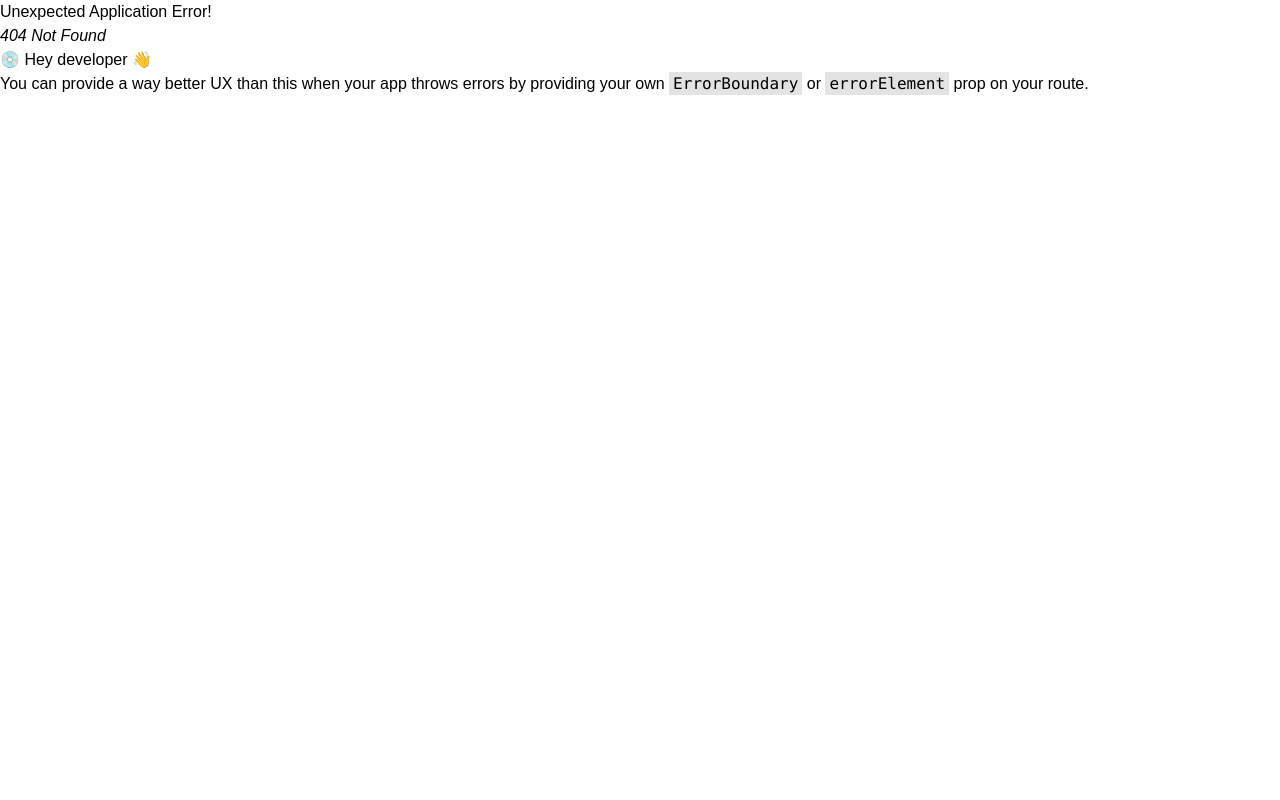
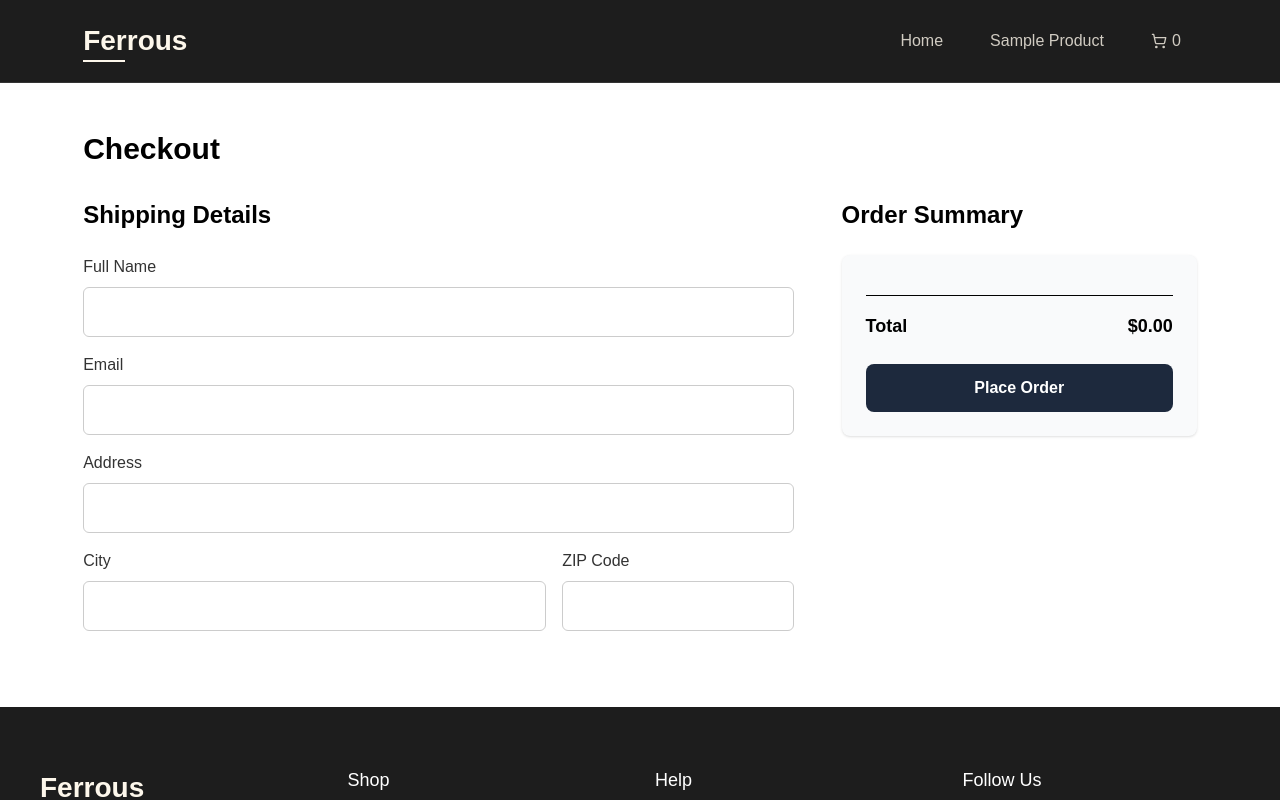
Before and after one commit to AbdulrahmanS254/React-Store, a React (Vite) app: page /checkout in a window 1280 px wide. Before the commit this address had no page. Shown: the top 800 px of the page. Built offline with nearby package versions, Linux system fonts and the light colour scheme; a web font is replaced by a local one.

Commit message:
created checkout page

```diff
--- a/src/main.jsx
+++ b/src/main.jsx
@@ -7,6 +7,7 @@ import App from "./App.jsx";
 import Home from "./pages/Home/Home.jsx";
 import ProductDetails from "./pages/ProductDetails/ProductDetails.jsx";
 import Cart from "./pages/Cart/Cart.jsx";
+import Checkout from "./pages/Checkout/CheckOut.jsx";
 
 const router = createBrowserRouter([
     {
@@ -26,6 +27,10 @@ const router = createBrowserRouter([
                 path: "/cart/",
                 element: <Cart />,
             },
+            {
+                path: "/checkout/",
+                element: <Checkout />,
+            },
         ],
     },
 ]);
--- a/src/pages/Cart/Cart.jsx
+++ b/src/pages/Cart/Cart.jsx
@@ -31,9 +31,9 @@ export default function Cart() {
                         <h2 className="cart-total">
                             Total: ${totalPay.toFixed(2)}
                         </h2>
-                        <button className="btn-checkout">
+                        <Link to="/checkout/" className="btn-checkout">
                             Proceed to Checkout
-                        </button>
+                        </Link>
                     </div>
                 </>
             )}
--- /dev/null
+++ b/src/pages/Checkout/Checkout.css
@@ -0,0 +1,25 @@
+/* هذا الكود يعطي تنسيقًا أساسيًا لحقول النموذج */
+.checkout-form label {
+    display: block;
+    margin-bottom: 8px;
+    font-weight: 500;
+    color: #333;
+}
+
+.checkout-form input[type="text"],
+.checkout-form input[type="email"] {
+    width: 100%;
+    padding: 12px;
+    border: 1px solid #ccc;
+    border-radius: 6px;
+    font-size: 16px;
+    transition: border-color 0.2s, box-shadow 0.2s;
+}
+
+.checkout-form input[type="text"]:focus,
+.checkout-form input[type="email"]:focus {
+    outline: none;
+    border-color: #1D1D1D;
+    /* لونك الأساسي */
+    box-shadow: 0 0 0 2px rgba(29, 29, 29, 0.2);
+}
--- /dev/null
+++ b/src/pages/Checkout/Checkout.jsx
@@ -0,0 +1,101 @@
+import { useCart } from "../../context/CartContext";
+import { Link } from "react-router-dom";
+import "./Checkout.css";
+
+export default function Checkout() {
+    // 1. نحضر بيانات السلة لعرضها في ملخص الطلب
+    const { cartItems } = useCart();
+
+    // 2. نحسب الإجمالي (نفس الكود المستخدم في صفحة السلة)
+    const total = cartItems.reduce(
+        (acc, item) => acc + item.price * item.quantity,
+        0
+    );
+
+    return (
+        <div className="container my-12!">
+            <h1 className="text-3xl font-bold mb-8">Checkout</h1>
+
+            <div className="flex flex-col lg:flex-row gap-12">
+                <div className="lg:w-2/3">
+                    <h2 className="text-2xl font-semibold mb-6">
+                        Shipping Details
+                    </h2>
+
+                    <form className="checkout-form">
+                        <div className="mb-4">
+                            <label htmlFor="name">Full Name</label>
+                            <input type="text" id="name" name="name" />
+                        </div>
+
+                        <div className="mb-4">
+                            <label htmlFor="email">Email</label>
+                            <input type="email" id="email" name="email" />
+                        </div>
+
+                        <div className="mb-4">
+                            <label htmlFor="address">Address</label>
+                            <input type="text" id="address" name="address" />
+                        </div>
+
+                        <div className="flex flex-col md:flex-row gap-4">
+                            <div className="mb-4 md:w-2/3">
+                                <label htmlFor="city">City</label>
+                                <input type="text" id="city" name="city" />
+                            </div>
+                            <div className="mb-4 md:w-1/3">
+                                <label htmlFor="zip">ZIP Code</label>
+                                <input type="text" id="zip" name="zip" />
+                            </div>
+                        </div>
+                    </form>
+                </div>
+
+                <div className="lg:w-1/3">
+                    <h2 className="text-2xl font-semibold mb-6">
+                        Order Summary
+                    </h2>
+                    <div className="bg-gray-50 p-6 rounded-lg shadow-sm">
+                        <div className="space-y-4">
+                            {cartItems.map((item) => (
+                                <div
+                                    key={item.id}
+                                    className="flex justify-between items-center"
+                                >
+                                    <div>
+                                        <p className="font-semibold">
+                                            {item.title}
+                                        </p>
+                                        <p className="text-sm text-gray-600">
+                                            Qty: {item.quantity}
+                                        </p>
+                                    </div>
+                                    <span className="font-semibold">
+                                        $
+                                        {(item.price * item.quantity).toFixed(
+                                            2
+                                        )}
+                                    </span>
+                                </div>
+                            ))}
+                        </div>
+
+                        <hr className="my-4" />
+
+                        <div className="flex justify-between font-bold text-lg mb-6">
+                            <span>Total</span>
+                            <span>${total.toFixed(2)}</span>
+                        </div>
+
+                        <button
+                            type="submit"
+                            className="w-full bg-slate-800 text-white py-3 rounded-lg font-semibold hover:bg-slate-700 transition-colors"
+                        >
+                            Place Order
+                        </button>
+                    </div>
+                </div>
+            </div>
+        </div>
+    );
+}
```
